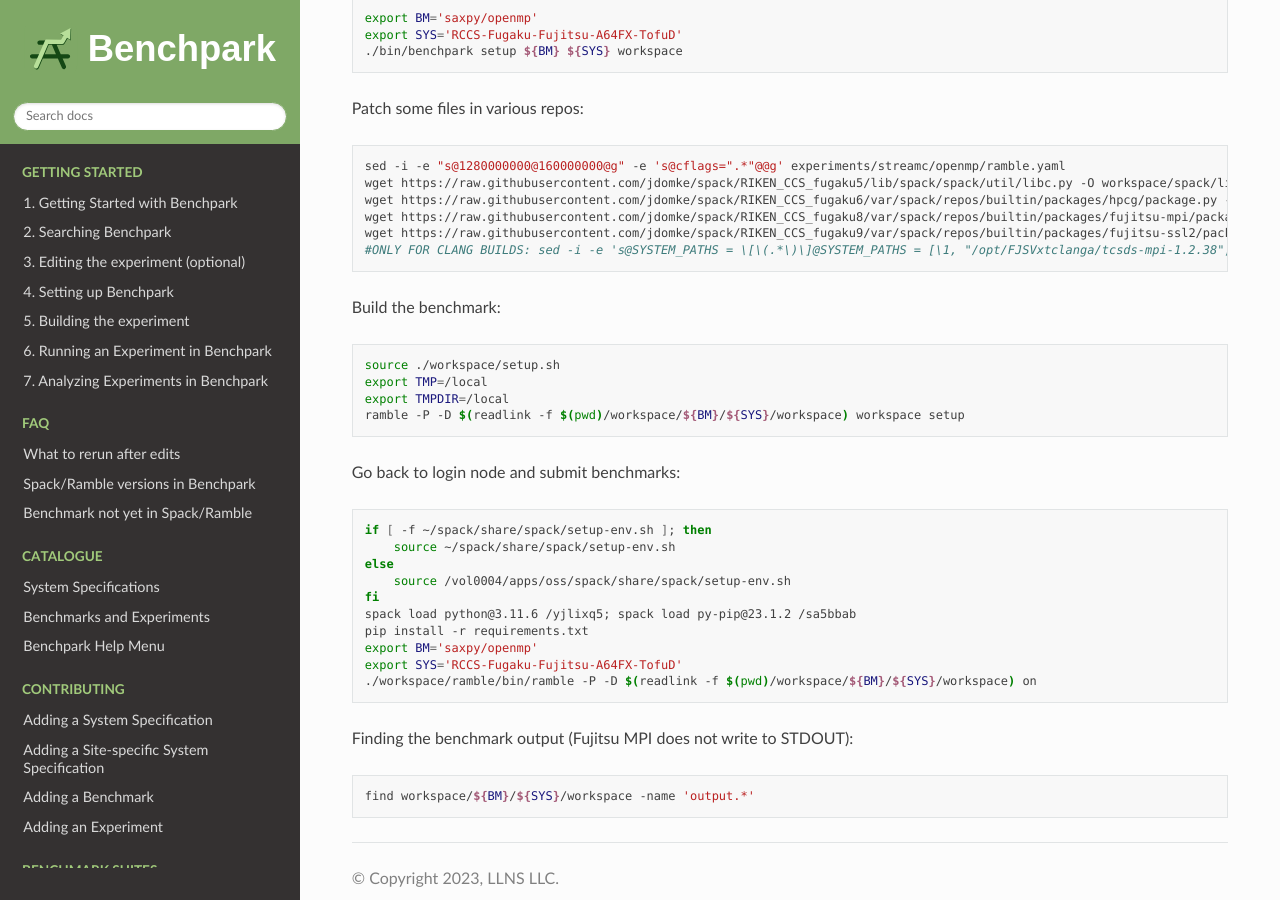
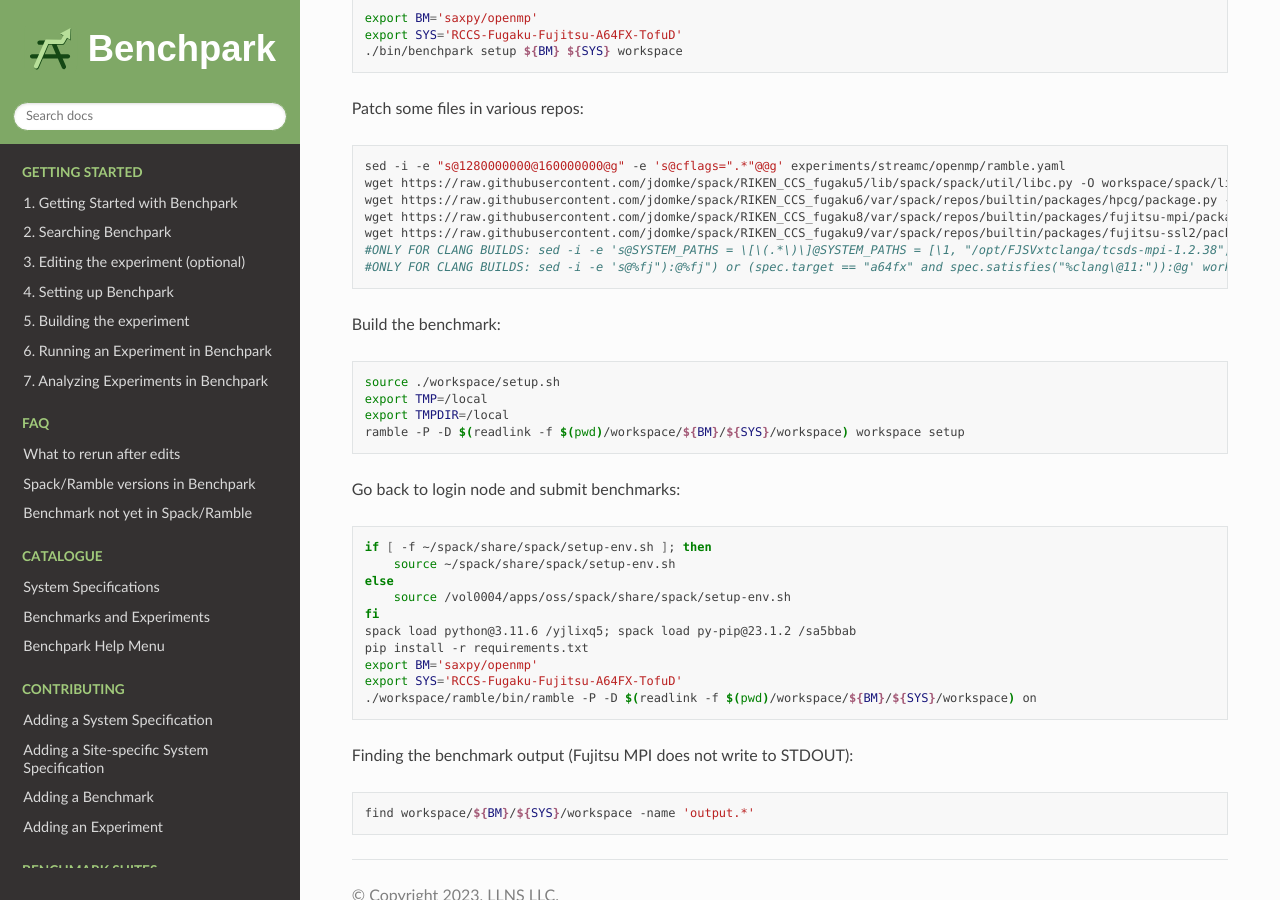
Before and after one commit to LLNL/benchpark, a Sphinx documentation site: the page built from docs/system/fugaku.rst, in a window 1280 px wide and 900 px high, scrolled down 673 px. Built offline with Sphinx 7.4.7 and the Read the Docs theme 2.0.0, drawn with Linux system fonts in a browser that asks for light colours.

Commit message:
found another issue with clang and fujitsu-mpi

```diff
--- a/docs/system/fugaku.rst
+++ b/docs/system/fugaku.rst
@@ -54,6 +54,7 @@
     wget https://raw.githubusercontent.com/jdomke/spack/RIKEN_CCS_fugaku8/var/spack/repos/builtin/packages/fujitsu-mpi/package.py -O workspace/spack/var/spack/repos/builtin/packages/fujitsu-mpi/package.py
     wget https://raw.githubusercontent.com/jdomke/spack/RIKEN_CCS_fugaku9/var/spack/repos/builtin/packages/fujitsu-ssl2/package.py -O workspace/spack/var/spack/repos/builtin/packages/fujitsu-ssl2/package.py
     #ONLY FOR CLANG BUILDS: sed -i -e 's@SYSTEM_PATHS = \[\(.*\)\]@SYSTEM_PATHS = [\1, "/opt/FJSVxtclanga/tcsds-mpi-1.2.38", "/opt/FJSVxtclanga/tcsds-ssl2-1.2.38"]@g' workspace/spack/lib/spack/spack/util/environment.py
+    #ONLY FOR CLANG BUILDS: sed -i -e 's@%fj"):@%fj") or (spec.target == "a64fx" and spec.satisfies("%clang\@11:")):@g' workspace/spack/var/spack/repos/builtin/packages/cmake/package.py
 
 
 Build the benchmark:
```
